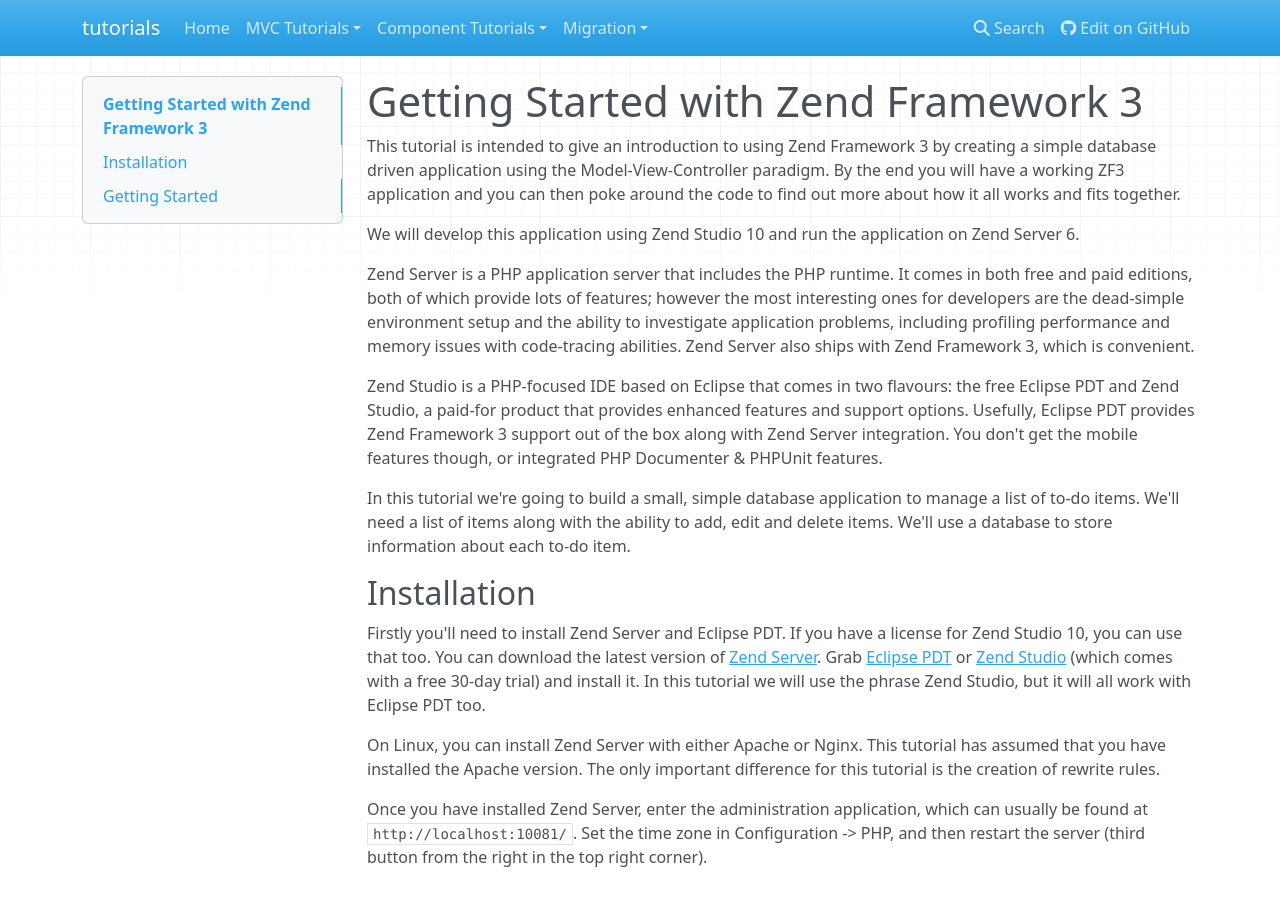
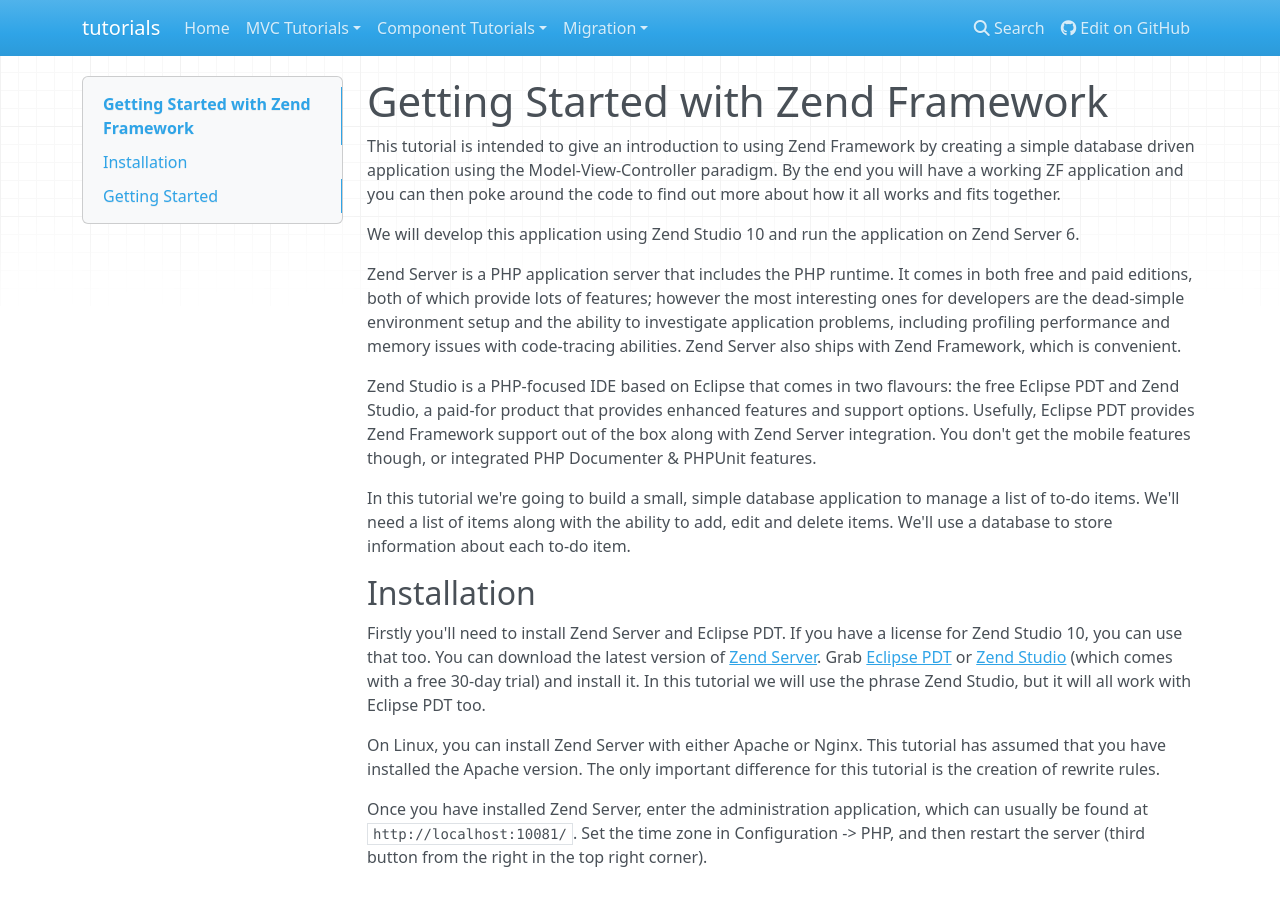
Before and after one commit to laminas/tutorials, an MkDocs documentation site: the page built from doc/book/getting-started-with-zend-studio/overview.md, in a window 1280 px wide and 900 px high. Built offline with MkDocs 1.6.1, drawn with Linux system fonts in a browser that asks for light colours; nearby versions of some CDN libraries; old or Windows-style settings are respelled for this version of MkDocs; some of the changed text lies outside the part shown.

Commit message:
Remove all ZF version references remaining

```diff
--- a/doc/book/getting-started-with-zend-studio/overview.md
+++ b/doc/book/getting-started-with-zend-studio/overview.md
@@ -1,8 +1,8 @@
-# Getting Started with Zend Framework 3
+# Getting Started with Zend Framework
 
-This tutorial is intended to give an introduction to using Zend Framework 3 by
+This tutorial is intended to give an introduction to using Zend Framework by
 creating a simple database driven application using the Model-View-Controller
-paradigm. By the end you will have a working ZF3 application and you can then
+paradigm. By the end you will have a working ZF application and you can then
 poke around the code to find out more about how it all works and fits together.
 
 We will develop this application using Zend Studio 10 and run the application on
@@ -13,11 +13,11 @@
 the most interesting ones for developers are the dead-simple environment setup
 and the ability to investigate application problems, including profiling
 performance and memory issues with code-tracing abilities. Zend Server also
-ships with Zend Framework 3, which is convenient.
+ships with Zend Framework, which is convenient.
 
 Zend Studio is a PHP-focused IDE based on Eclipse that comes in two flavours:
 the free Eclipse PDT and Zend Studio, a paid-for product that provides enhanced
-features and support options. Usefully, Eclipse PDT provides Zend Framework 3
+features and support options. Usefully, Eclipse PDT provides Zend Framework
 support out of the box along with Zend Server integration. You don't get the
 mobile features though, or integrated PHP Documenter & PHPUnit features.
 
@@ -76,7 +76,7 @@
 document root. Due to the integration between Zend Server and Zend Studio, you
 should find the correct directory as an option in the drop down list. Select
 Zend Framework as the Content and you can then select which version of Zend
-Framework to use. Select the latest Zend Framework 3 version and press Next.
+Framework to use. Select the latest Zend Framework version and press Next.
 
 The next step is the Launch Settings tab. Choose Launch URL and set the host to
 `http://localhost` (or `http://localhost:10088` on OS X) and the Base Path to
@@ -90,8 +90,8 @@
 
 ![image](../images/getting-started-with-zend-studio.studio3.png)
 
-This is a standard Zend Framework 3 Skeleton Application and is a great starting
-point for a new ZF3 application.
+This is a standard Zend Framework Skeleton Application and is a great starting
+point for a new ZF application.
 
 To set up Zend Studio to run this project, select "Run" -&gt; "Run
 Configurations..." and double click on PHP Web Application in the left hand
@@ -103,7 +103,7 @@
 ![image](../images/getting-started-with-zend-studio.studio4.png%0A%20:width:%20525px)
 
 To test that all is working, press the run button in the toolbar (white arrow in
-a green circle). The ZF3 Skeleton Application home page will display in a new
+a green circle). The ZF Skeleton Application home page will display in a new
 tab within Zend Studio:
 
 ![image](../images/getting-started-with-zend-studio.studio5.png)
```
Also changed, not shown: doc/book/getting-started-with-zend-studio/diagnostics.md (+1 -1 lines), doc/book/getting-started-with-zend-studio/skeleton-application.md (+5 -5 lines), doc/book/getting-started-with-zend-studio/the-application.md (+4 -4 lines), doc/book/getting-started/overview.md (+1 -1 lines), doc/book/unit-testing.md (+1 -1 lines).
